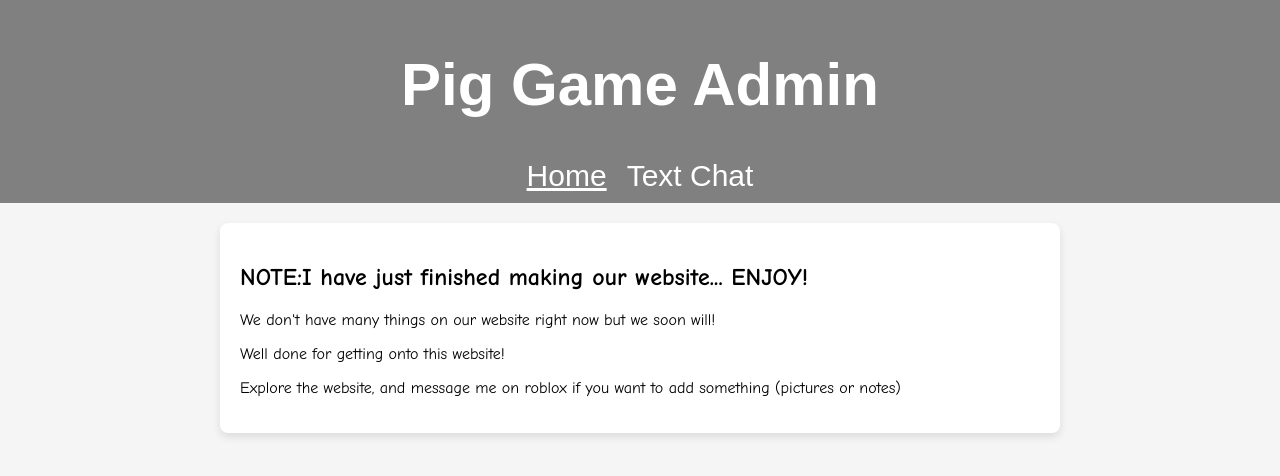
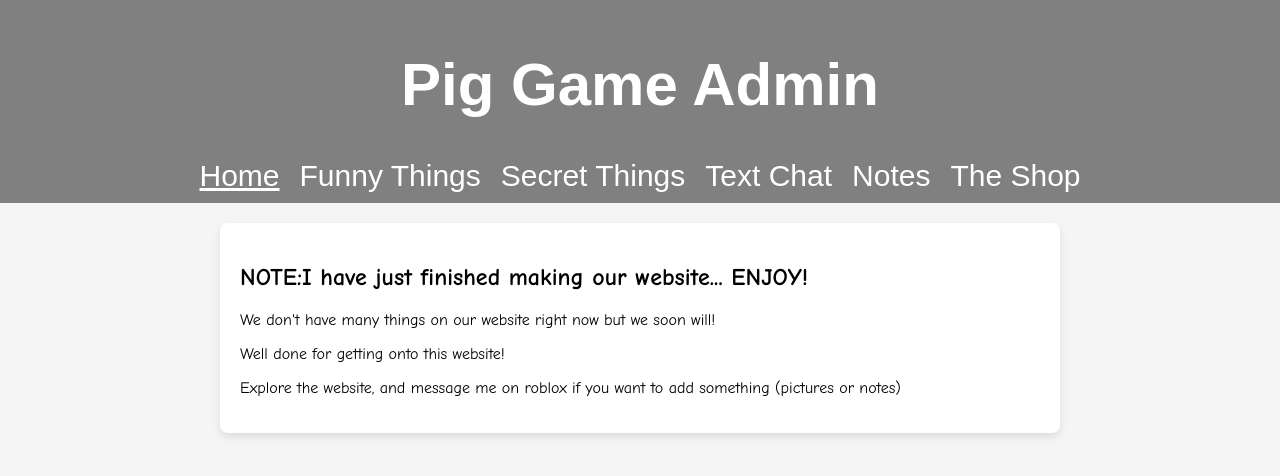
Before and after one commit to TheBoysWebsiteV2/TheBoysWebsiteV2.github.io, a plain HTML site: page dashboard/home.html in a window 1280 px wide. Drawn offline with Linux system fonts and the light colour scheme.

Commit message:
Update home.html

```diff
--- a/dashboard/home.html
+++ b/dashboard/home.html
@@ -63,7 +63,11 @@
       <nav>
         <ul>
           <li class="selected">Home</li>
+          <li><a href="funny-things">Funny Things</a></li>
+          <li><a href="secret-things">Secret Things</a></li>
           <li><a href="text-chat">Text Chat</a></li>
+          <li><a href="notes">Notes</a></li>
+          <li><a href="the-shop">The Shop</a></li>
         </ul>
       </nav>
     </header>
```
